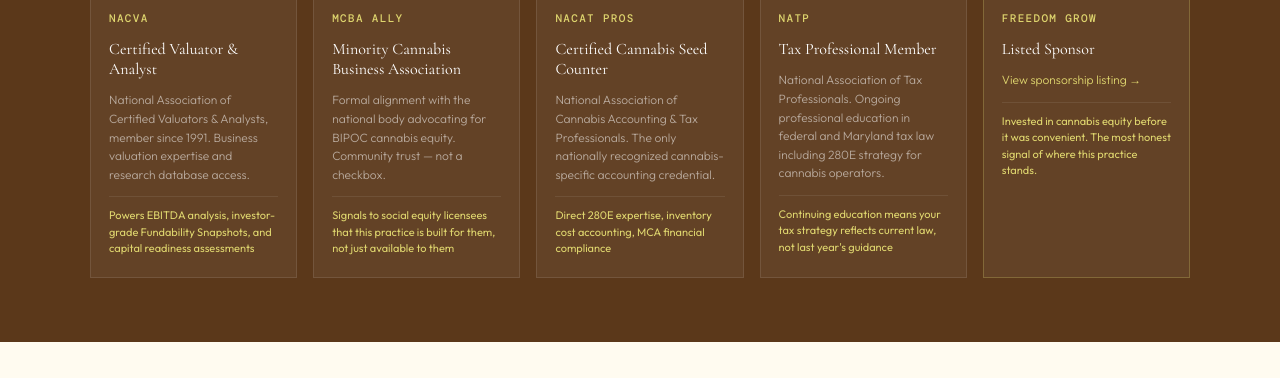
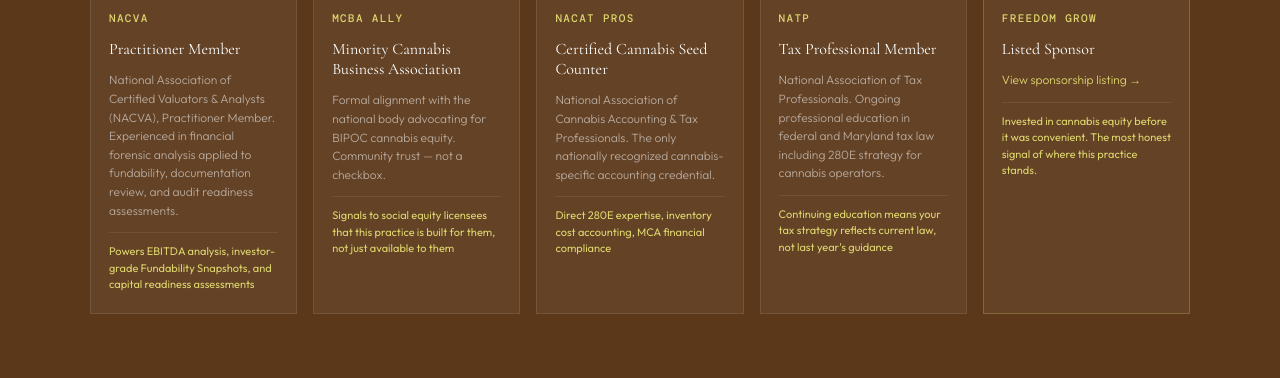
Before and after one commit to G4TC-cpu/gaines4theculture, a plain HTML site: page index.html in a window 1280 px wide. Shown: the part 1256-1634 px from the top of the page. Before the commit the page ends 1598 px from the top, so only its background shows below. Drawn offline with nearby package versions, Linux system fonts and the light colour scheme.

Commit message:
Update index.html

```diff
--- a/index.html
+++ b/index.html
@@ -600,8 +600,9 @@
           loading="lazy"
         >
         <div class="cfc-abbr">NACVA</div>
-        <div class="cfc-title">Certified Valuator &amp; Analyst</div>
-        <div class="cfc-desc">National Association of Certified Valuators &amp; Analysts, member since 1991. Business valuation expertise and research database access.</div>
+        <div class="cfc-title">Practitioner Member</div>
+        <div class="cfc-desc">National Association of Certified Valuators &amp; Analysts (NACVA), Practitioner Member. Experienced in financial forensic analysis applied to fundability,
+           documentation review, and audit readiness assessments.</div>
         <div class="cfc-why">Powers EBITDA analysis, investor-grade Fundability Snapshots, and capital readiness assessments</div>
       </div>
 
```
